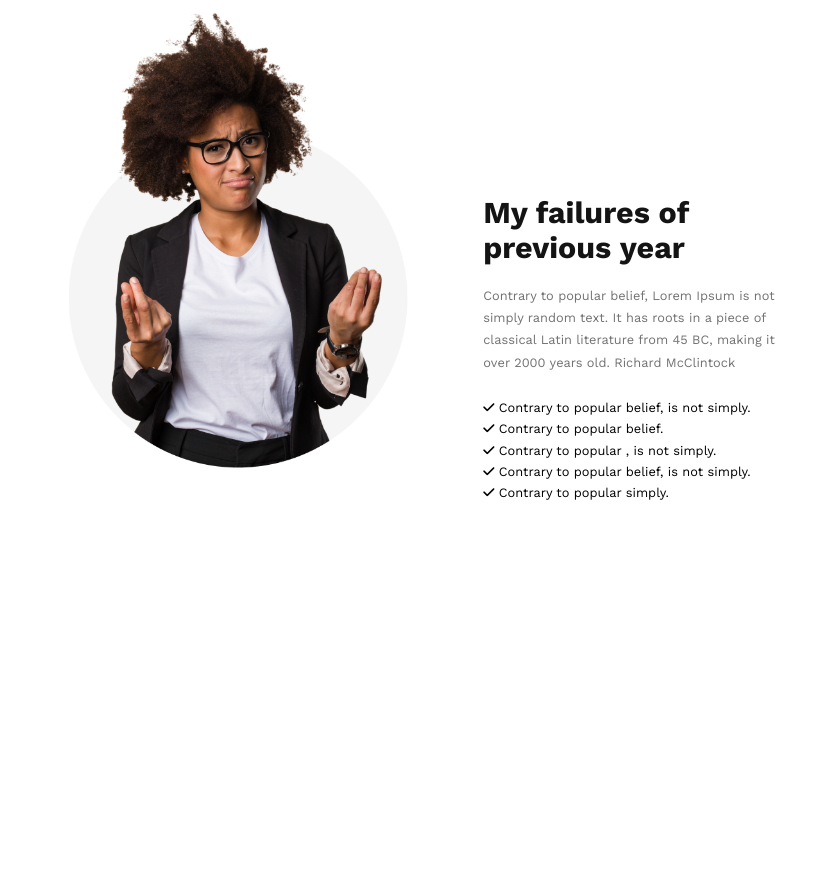
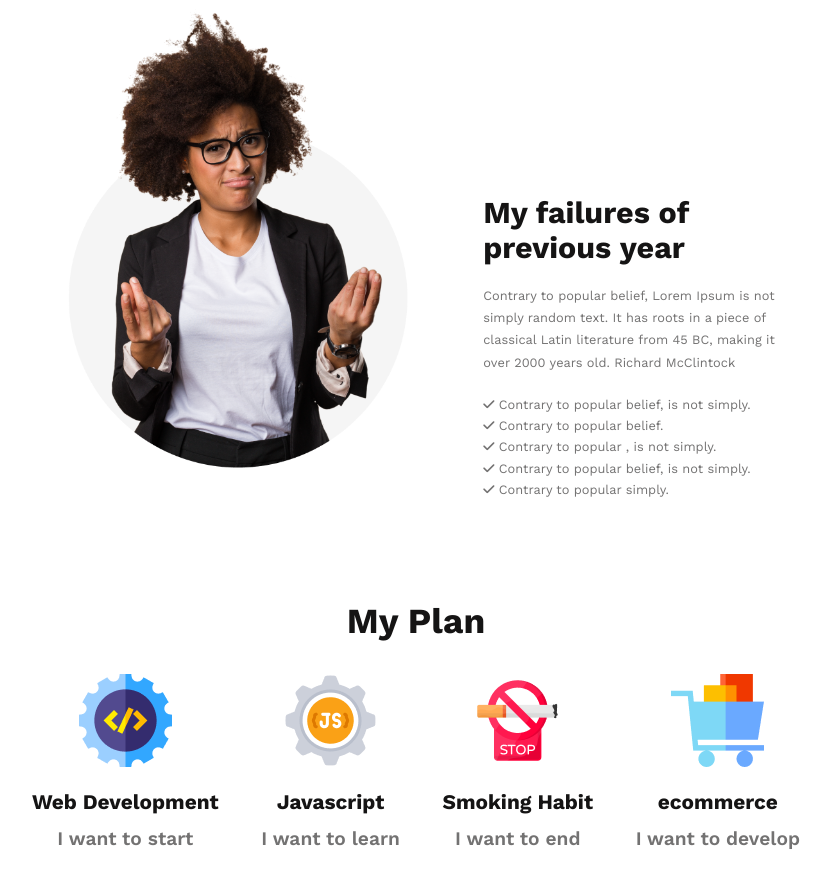
Before and after one commit to Rashed967/creative-zone, a plain HTML site: page index.html in a window 1280 px wide. Shown: the part 690-1572 px from the top of the page, without its empty margins (224-1054 px from the left). Before the commit the page ends 1293 px from the top, so only its background shows below. Drawn offline with nearby package versions, Linux system fonts and the light colour scheme.

Commit message:
planes section done

```diff
--- a/index.html
+++ b/index.html
@@ -45,6 +45,33 @@
                 </ul>
             </div>
         </section>
+
+        <!-- planes section html start  -->
+        <section class="planes">
+            <h3 class="section-title">My Plan</h3>
+            <div class="planes-container">
+                <div class="plane">
+                    <img src="images/icons/web.png" alt="">
+                    <h4 class="plane-title">Web Development</h4>
+                    <p class="plane-description">I want to start</p>
+                </div>
+                <div class="plane">
+                    <img src="images/icons/js.png" alt="">
+                    <h4 class="plane-title">Javascript</h4>
+                    <p class="plane-description">I want to learn</p>
+                </div>
+                <div class="plane">
+                    <img src="images/icons/smoke.png" alt="">
+                    <h4 class="plane-title">Smoking Habit</h4>
+                    <p class="plane-description">I want to end</p>
+                </div>
+                <div class="plane">
+                    <img src="images/icons/ecom.png" alt="">
+                    <h4 class="plane-title">ecommerce</h4>
+                    <p class="plane-description">I want to develop</p>
+                </div>
+            </div>
+        </section>
     </main>
 
 </body>
--- a/styles/creative-zone.css
+++ b/styles/creative-zone.css
@@ -82,9 +82,37 @@ ul li{
 }
 .failures-content .section-description{
     font-size: .8rem;
-    margin-bottom: .3rem;
+    margin-bottom: -.2rem;
 }
 .failures-content ul li{
     font-size: .8rem;
     margin: .4rem 0;
+    color: #737272;
 }
+
+/* planes section css start */
+.planes{
+    text-align: center;
+}
+.planes .section-title{
+    font-size: 2.2rem;
+
+}
+.planes-container{
+    display: flex;
+    justify-content: space-between;
+    padding: 2rem 20%;
+}
+
+.plane .plane-title{
+    font-size: 1.3rem;
+    color: #151414;
+    font-weight: 700;
+    padding: 1.2rem 0 .8rem;
+}
+
+.plane .plane-description {
+    font-size: 1.2rem;
+    font-weight: 600;
+    color: #737272;
+}
```
